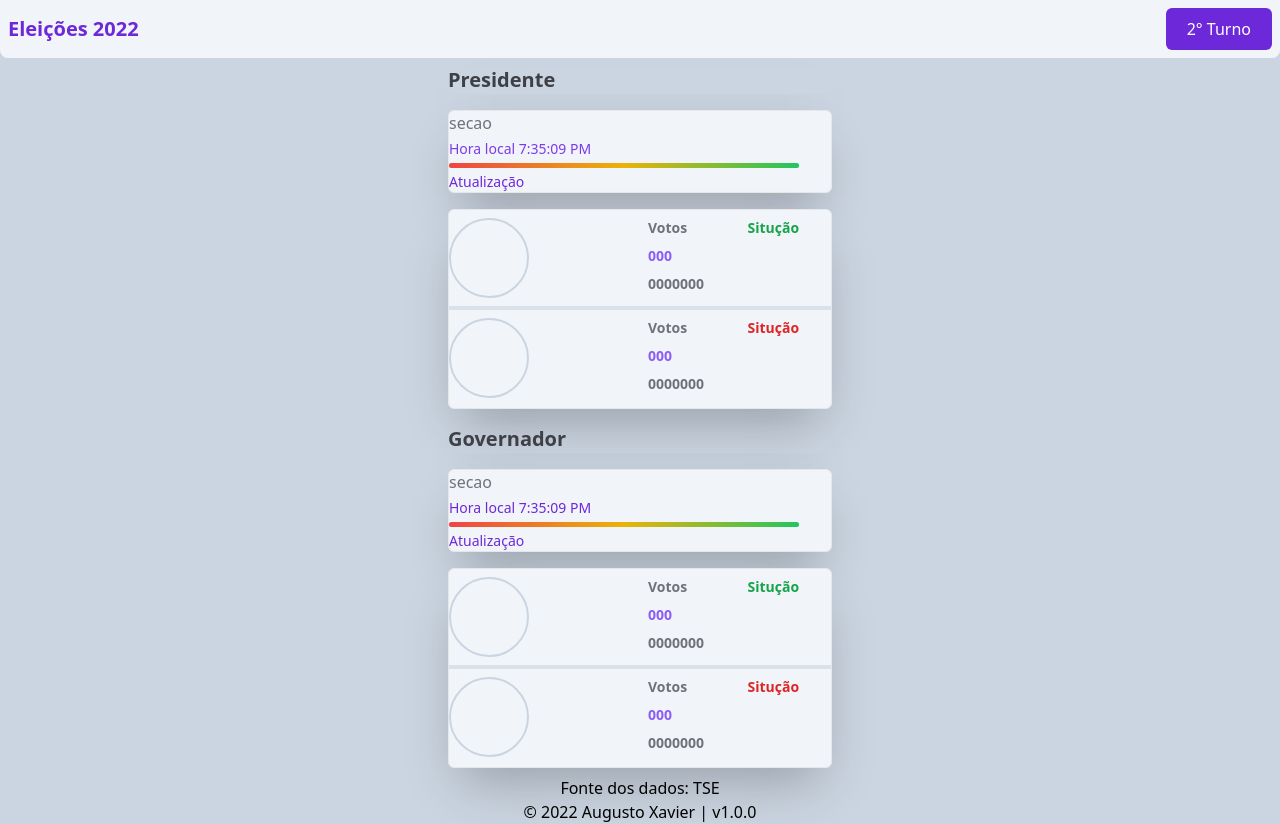
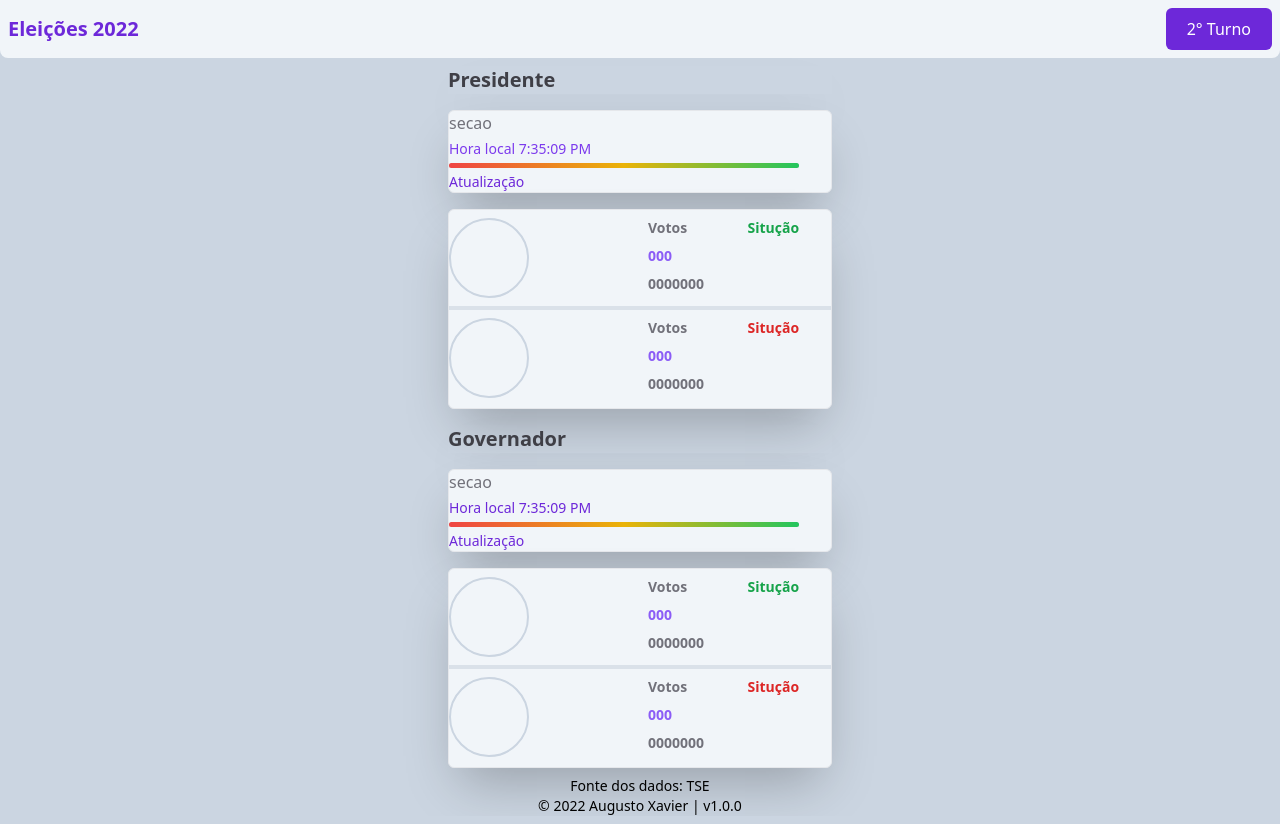
Before and after one commit to augustofoxavier/eleicoes2022, a plain HTML site: page 2turno.html in a window 1280 px wide. Drawn offline with nearby package versions, Linux system fonts and the light colour scheme; no server answers.

Commit message:
atualizando fotes e atualizando pagina automaticamente

```diff
--- a/2turno.html
+++ b/2turno.html
@@ -4,6 +4,7 @@
     <meta charset="UTF-8">
     <meta http-equiv="X-UA-Compatible" content="IE=edge">
     <meta name="viewport" content="width=device-width, initial-scale=1.0">
+    <meta http-equiv="refresh" content="20">
     <script src="https://cdn.tailwindcss.com"></script>
     <link rel="preconnect" href="https://fonts.googleapis.com">
     <link rel="preconnect" href="https://fonts.gstatic.com" crossorigin>
@@ -173,7 +174,7 @@
         </section>
 
     </main>
-    <footer class="w-full h-10 flex flex-col items-center mt-2">
+    <footer class="w-full h-10 flex flex-col items-center mt-2 text-sm text-base">
         <p class="">Fonte dos dados: <a href="https://www.tse.jus.br/eleicoes/eleicoes-2022/interessados-na-divulgacao-de-resultados-2022">TSE</a></p>
         <p>© 2022 Augusto Xavier | v1.0.0</p>
     </footer>
```
